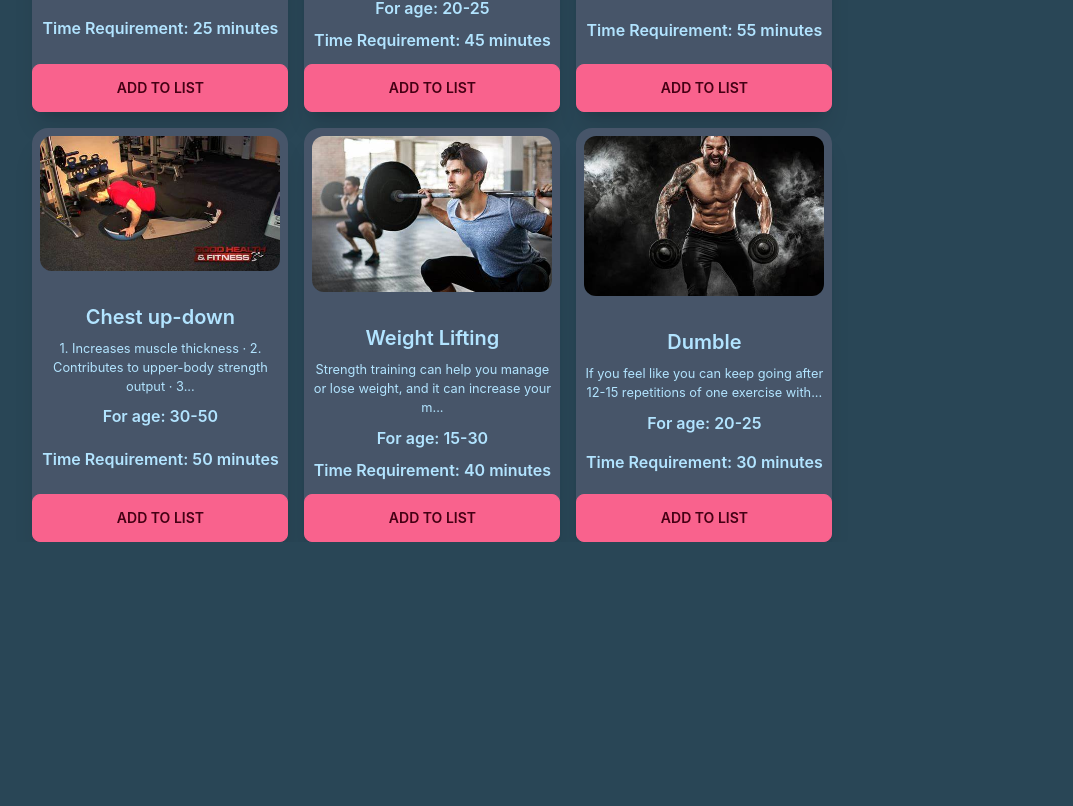
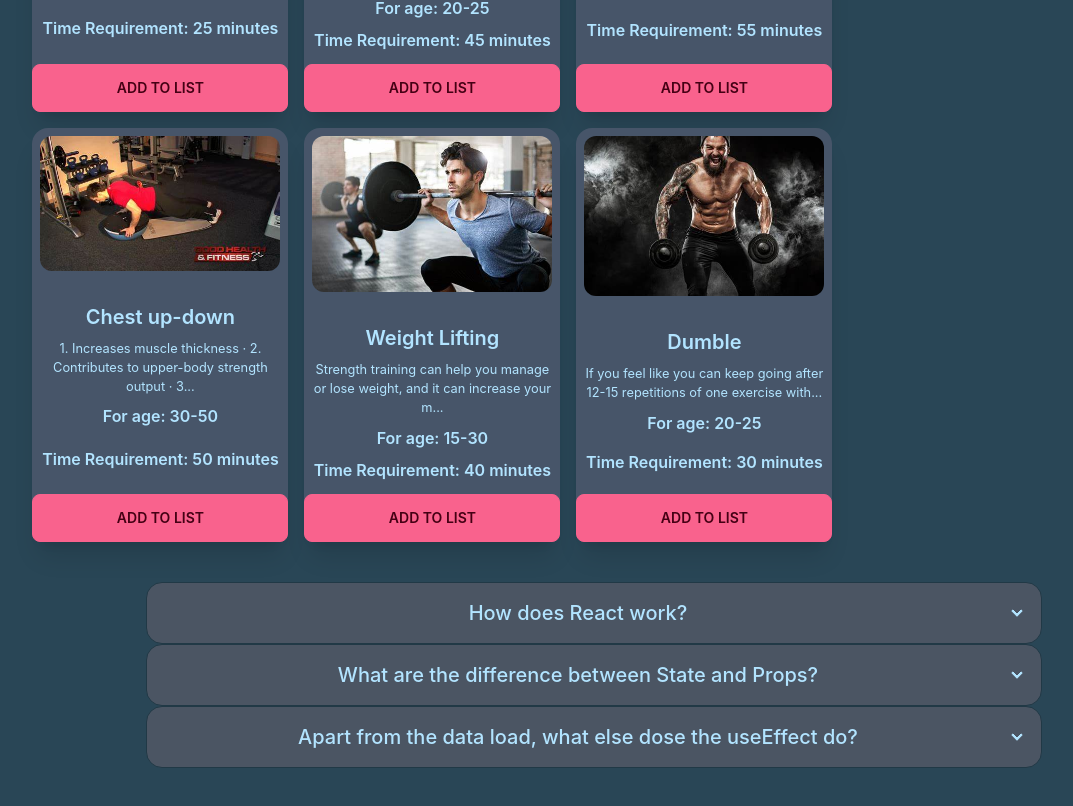
Before and after one commit to S-M-ZUBAYER/Energy-Zone, a React (Create React App) app: page / in a window 1280 px wide. Shown: the part 1314-2120 px from the top of the page, without its empty margins (46-1119 px from the left). Before the commit the page ends 1856 px from the top, so only its background shows below. Built offline with nearby package versions, Linux system fonts and the light colour scheme.

Commit message:
Questionaries ans section completed

```diff
--- /dev/null
+++ b/src/components/Blog/Blog.js
@@ -0,0 +1,82 @@
+import React from 'react';
+
+const Blog = () => {
+    return (
+        <div className="w-[70%] mx-auto my-10">
+            <div tabIndex={0} className="collapse collapse-arrow border bg-gray-600 border-base-300 bg-base-100 rounded-box">
+                <div className="collapse-title text-xl font-medium">
+                    How does React work?
+                </div>
+                <div className="collapse-content text-left">
+                    <p className="font-semibold">React creates a VIRTUAL DOM in memory:-</p>
+                    <p>Instead of manipulating the browser's DOM directly, React creates a virtual DOM in memory, where it does all the necessary manipulating, before making the changes in the browser DOM.</p>
+                    <p className="font-semibold">React only changes what needs to be changed:-</p>
+                    <p>React finds out what changes have been made, and changes only what needs to be changed.</p>
+                </div>
+            </div>
+            <div tabIndex={0} className="collapse collapse-arrow  bg-gray-600 border border-base-300 bg-base-100 rounded-box">
+                <div className="collapse-title text-xl font-medium">
+                    What are the difference between State and Props?
+                </div>
+                <div className="collapse-content">
+                    <div className="overflow-x-auto">
+                        <table className="table w-full">
+
+                            <thead>
+                                <tr>
+                                    <th>#</th>
+                                    <th>Props</th>
+                                    <th>State</th>
+                                </tr>
+                            </thead>
+                            <tbody>
+
+                                <tr>
+                                    <th>1</th>
+                                    <td>Props are read-only.</td>
+                                    <td>State changes can be asynchronous.</td>
+                                </tr>
+
+                                <tr className="hover">
+                                    <th>2</th>
+                                    <td>Props are immutable.</td>
+                                    <td>State is mutable.</td>
+                                </tr>
+
+                                <tr>
+                                    <th>3</th>
+                                    <td>Props allow you to pass data from one component to other components as an argument.</td>
+                                    <td>State holds information about the components.</td>
+                                </tr>
+                                <tr>
+                                    <th>4</th>
+                                    <td>Props can be accessed by the child component.</td>
+                                    <td>State cannot be accessed by child components.</td>
+                                </tr>
+                                <tr>
+                                    <th>5</th>
+                                    <td>Props are used to communicate between components.</td>
+                                    <td>States can be used for rendering dynamic changes with the component.</td>
+                                </tr>
+                            </tbody>
+                        </table>
+                    </div>
+                </div>
+            </div>
+            <div tabIndex={0} className="collapse collapse-arrow  bg-gray-600 border border-base-300 bg-base-100 rounded-box">
+                <div className="collapse-title text-xl font-medium">
+                    Apart from the data load, what else dose the useEffect do?
+                </div>
+                <div className="collapse-content text-left">
+                    <p>1.Running on state change: validating input field</p>
+                    <p>2.Running on state change: live filtering</p>
+                    <p>3.Running on state change: trigger animation on new array value</p>
+                    <p>4.Running on props change: update paragraph list on fetched API data update</p>
+                    <p>5.Running on props change: updating fetched API data to get BTC updated price</p>
+                </div>
+            </div>
+        </div>
+    );
+};
+
+export default Blog;
--- a/src/components/Display/Display.js
+++ b/src/components/Display/Display.js
@@ -1,6 +1,7 @@
 import React, { useEffect, useState } from 'react';
 import { setElement } from '../../utilities/LocalDB';
 import Activities from '../Activities/Activities';
+import Blog from '../Blog/Blog';
 import Status from '../Status/Status';
 import "./Display.css"
 
@@ -21,14 +22,20 @@ const Display = () => {
     }
 
     return (
-        <div className='display'>
-            <div className="mx-auto ">
-                <Activities activities={activities} handler={exerciseTimer}></Activities>
+        <div>
+            <div className='display'>
+                <div className="mx-auto ">
+                    <Activities activities={activities} handler={exerciseTimer}></Activities>
 
+                </div>
+                <div className="status mr-4 mb-5">
+                    <Status totalTime={totalTime}></Status>
+                </div>
             </div>
-            <div className="status mr-4">
-                <Status totalTime={totalTime}></Status>
+            <div>
+                <Blog></Blog>
             </div>
+
         </div>
     );
 };
```
